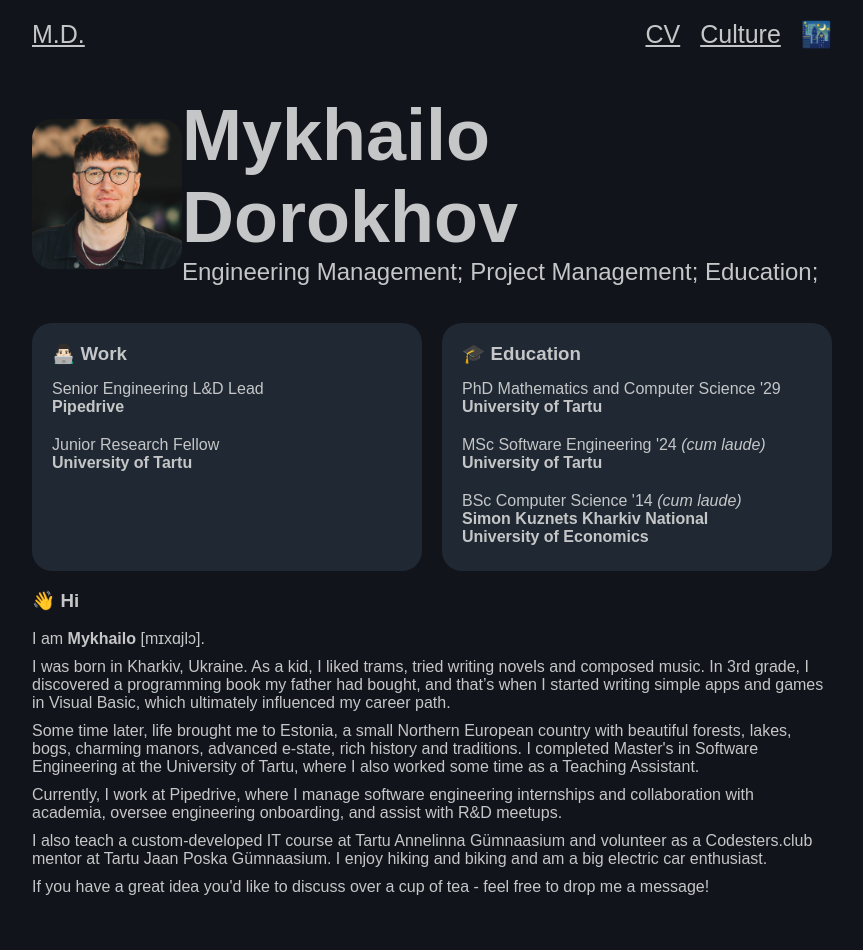
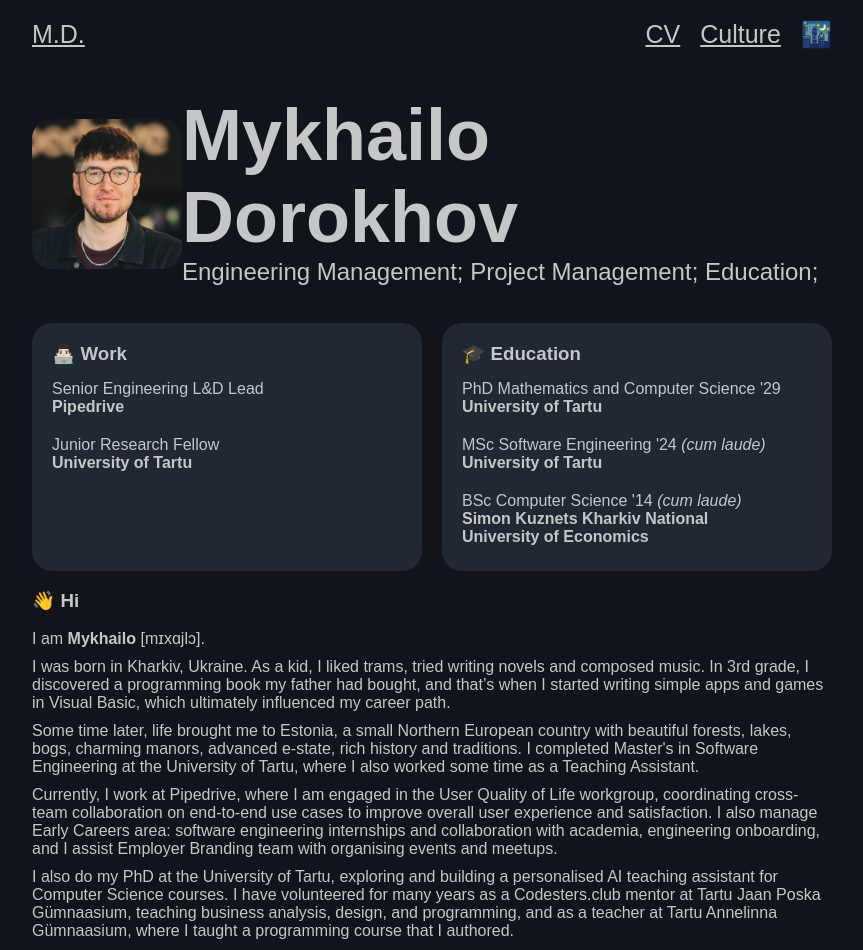
Before and after one commit to mykhailodorokhov/homepage, a React (Vite) app: page / in a window 1280 px wide. Shown: the top 950 px of the page, without its empty margins (208-1071 px from the left). Built offline with nearby package versions, Linux system fonts and the light colour scheme; a web font is replaced by a local one.

Commit message:
"About me"section update

```diff
--- a/src/pages/Home.tsx
+++ b/src/pages/Home.tsx
@@ -76,19 +76,25 @@
             also worked some time as a Teaching Assistant.
           </p>
           <p>
-            Currently, I work at Pipedrive, where I manage software engineering
-            internships and collaboration with academia, oversee engineering
-            onboarding, and assist with R&D meetups.
+            Currently, I work at Pipedrive, where I am engaged in the User Quality
+            of Life workgroup, coordinating cross-team collaboration on end-to-end
+            use cases to improve overall user experience and satisfaction. I also
+            manage Early Careers area: software engineering internships and
+            collaboration with academia, engineering onboarding, and I assist
+            Employer Branding team with organising events and meetups.
           </p>
           <p>
-            I also teach a custom-developed IT course at Tartu Annelinna
-            Gümnaasium and volunteer as a Codesters.club mentor at Tartu Jaan
-            Poska Gümnaasium. I enjoy hiking and biking and am a big electric
-            car enthusiast.
+            I also do my PhD at the University of Tartu, exploring and building
+            a personalised AI teaching assistant for Computer Science courses.
+            I have volunteered for many years as a Codesters.club mentor at Tartu
+            Jaan Poska Gümnaasium, teaching business analysis, design, and programming,
+            and as a teacher at Tartu Annelinna Gümnaasium, where I taught
+            a programming course that I authored.
           </p>
           <p>
-            If you have a great idea you'd like to discuss over a cup of tea -
-            feel free to drop me a message!
+            I enjoy badminton (feel free to challenge me!), biking and hiking, and am a
+            big electric car enthusiast. If you have a great idea you'd like to discuss
+            over a cup of tea - feel free to drop me a message!
           </p>
         </div>
       </div>
```
